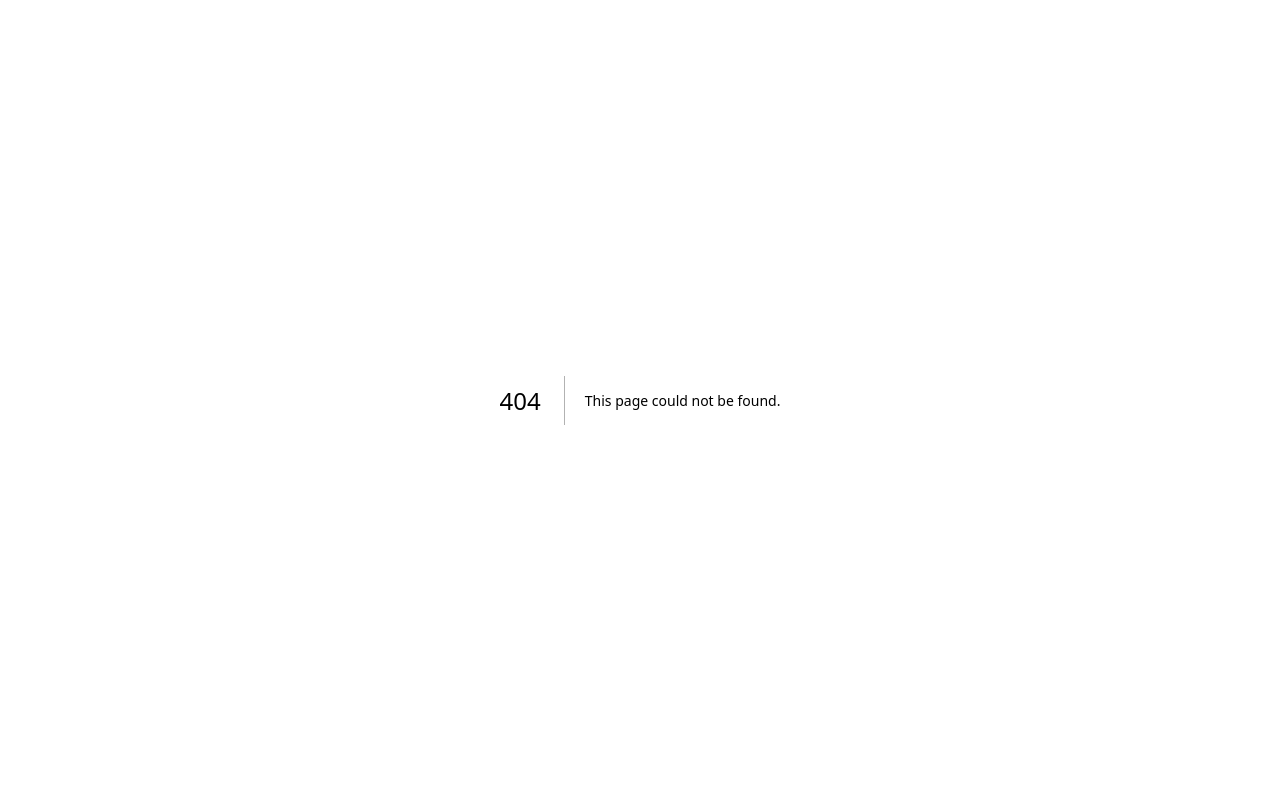
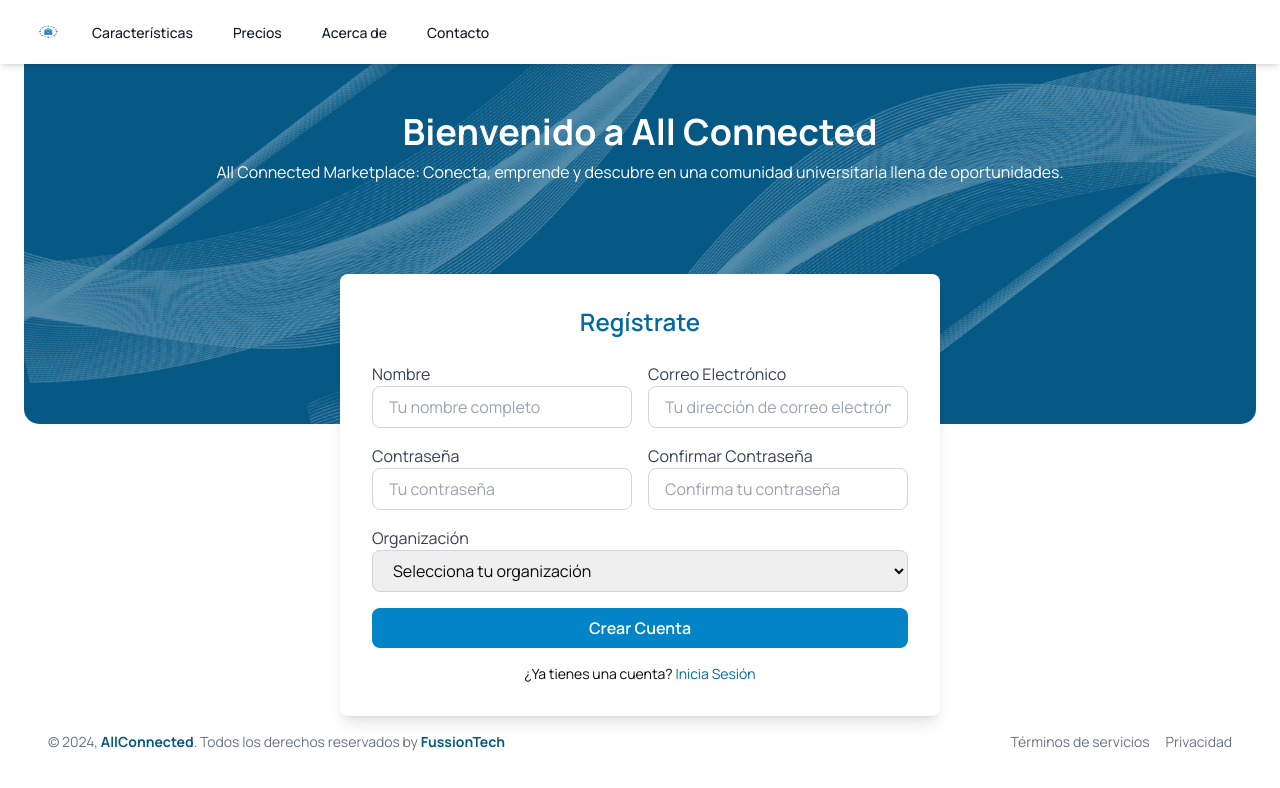
Before and after one commit to FusionTech-2430/all-connected-app, a Next.js app: page /SignUp in a window 1280 px wide. Before the commit this address had no page. Shown: the top 788 px of the page. Built offline with nearby package versions, Linux system fonts and the light colour scheme.

Commit message:
:truck: Fix file paths and update button links for SignUp and SignIn

```diff
--- a/src/app/users/page.tsx
+++ b/src/app/SignUp/page.tsx
@@ -1,10 +1,10 @@
 import React from 'react';
-import Users from '@/components/Users';
+import SignUp from '@/components/SignUp';
 
 export default function UsersPage() {
   return (
     <div className="container mx-auto p-6">
-      <Users />
+      <SignUp />
     </div>
   );
 }
--- a/src/components/SignIn.tsx
+++ b/src/components/SignIn.tsx
@@ -38,7 +38,7 @@ const SignIn = () => {
             </div>
           </form>
           <p className="text-center mt-4 text-sm">
-            ¿No tienes una cuenta? <a href="#" className="text-[#0369A1]">Regístrate</a>
+            ¿No tienes una cuenta? <a href="/users" className="text-[#0369A1]">Regístrate</a>
           </p>
         </div>
 
--- a/src/components/Users.tsx
+++ b/src/components/SignUp.tsx
@@ -70,7 +70,7 @@ const SignUp = () => {
           </div>
         </form>
         <p className="text-center mt-4 text-sm">
-          ¿Ya tienes una cuenta? <a href="#" style={{ color: '#0369A1' }}>Inicia Sesión</a>
+          ¿Ya tienes una cuenta? <a href="/SignIn" style={{ color: '#0369A1' }}>Inicia Sesión</a>
         </p>
       </div>
       <Footer />
```
